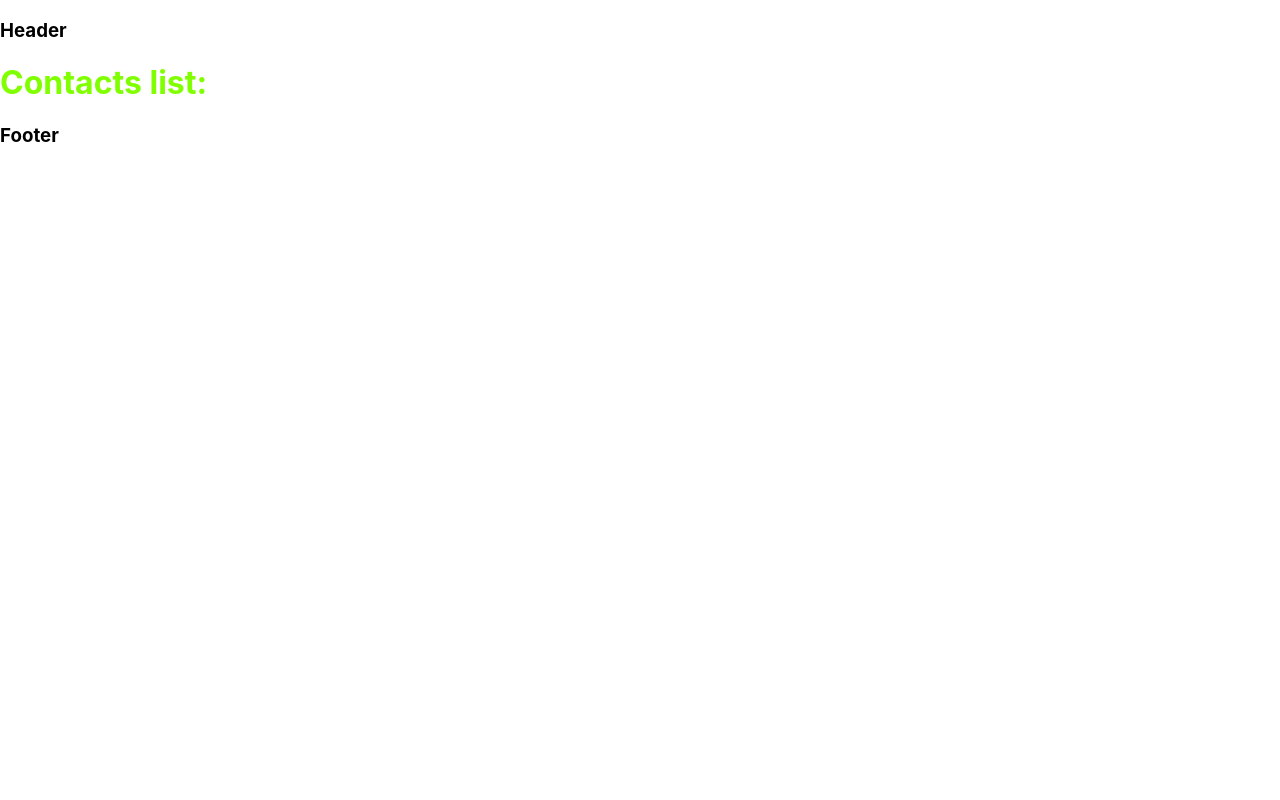
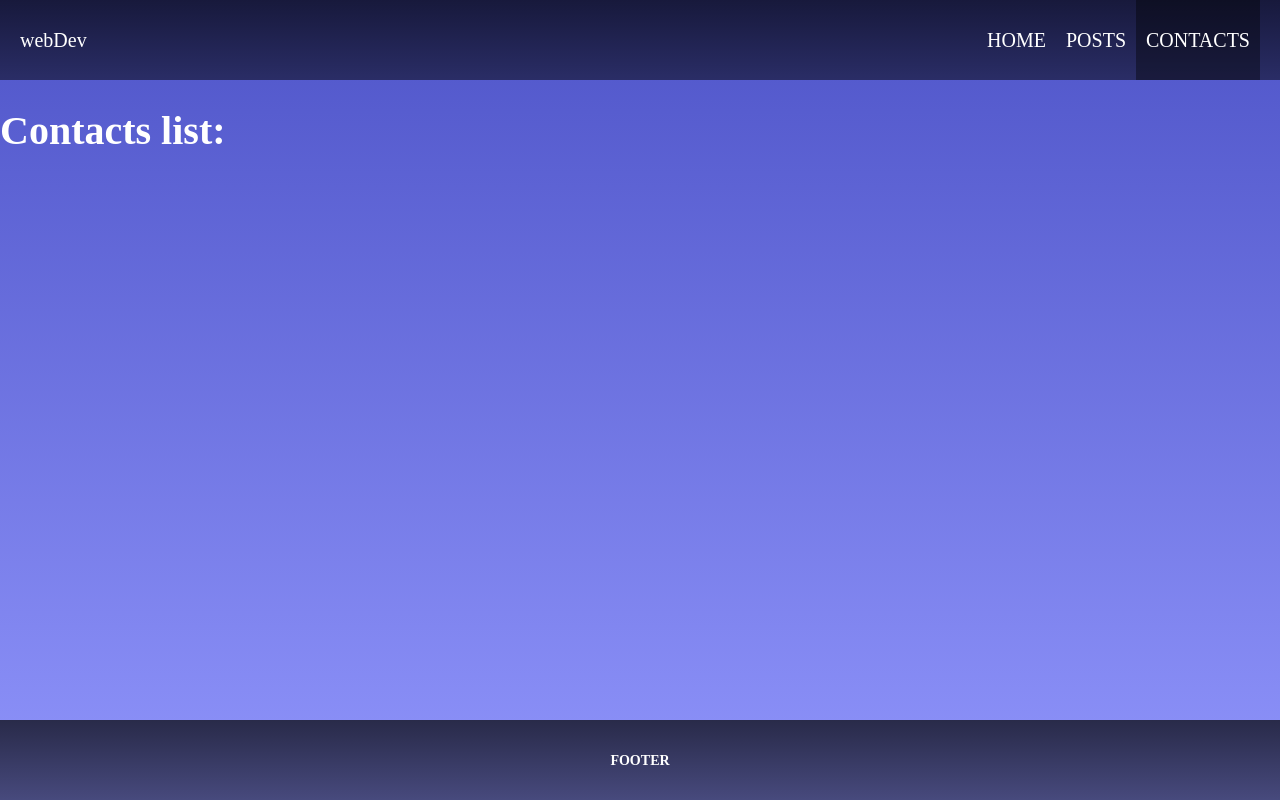
Before and after one commit to jjshko10/nextjs-course, a Next.js app in the folder next-js/: page /contacts in a window 1280 px wide. Built offline with nearby package versions, Linux system fonts and the light colour scheme.

Commit message:
redirect, nextjs router

```diff
--- a/next-js/components/Header.js
+++ b/next-js/components/Header.js
@@ -1,7 +1,7 @@
-import { Heading } from "./Heading";
+import { Navbar } from "./Navbar";
 
 export const Header = () => (
   <header>
-    <Heading tag='h3' text='Header' />
+    <Navbar />
   </header>
 );
--- /dev/null
+++ b/next-js/components/Navbar.js
@@ -0,0 +1,28 @@
+import { useRouter } from "next/router";
+import Link from "next/link";
+import styles from "../styles/Navbar.module.scss";
+
+const navigation = [
+  { id: 1, title: 'Home', path: '/' },
+  { id: 2, title: 'Posts', path: '/posts' },
+  { id: 3, title: 'Contacts', path: '/contacts' },
+];
+
+export const Navbar = () => {
+  const { pathname } = useRouter();
+
+  return (
+    <nav className={styles.nav}>
+      <div className={styles.logo}>
+        webDev
+      </div>
+      <div className={styles.links}>
+        {navigation.map(({ id, title, path }) => (
+          <Link key={id} href={path}>
+            <a className={pathname === path ? styles.active : null}>{title}</a>
+          </Link>
+        ))}
+      </div>
+    </nav>
+  )
+};
--- /dev/null
+++ b/next-js/styles/Navbar.module.scss
@@ -0,0 +1,26 @@
+.nav {
+    width: 100%;
+    height: 100%;
+    display: flex;
+    justify-content: space-between;
+    align-items: center;
+
+    .links {
+      height: 100%;
+    }
+
+    a {
+      height: 100%;
+      display: inline-flex;
+      align-items: center;
+      padding: 0 10px;
+      text-transform: uppercase;
+      color: #fff;
+      text-decoration: none;
+
+      &.active,
+      &:hover {
+        background-color: rgba(0, 0, 0, 0.4);
+      }
+    }
+  }
--- a/next-js/styles/globals.scss
+++ b/next-js/styles/globals.scss
@@ -2,19 +2,50 @@
 body {
   padding: 0;
   margin: 0;
-  font-family: -apple-system, BlinkMacSystemFont, Segoe UI, Roboto, Oxygen,
-    Ubuntu, Cantarell, Fira Sans, Droid Sans, Helvetica Neue, sans-serif;
 }
 
-a {
-  color: inherit;
-  text-decoration: none;
+body {
+  background: linear-gradient(to bottom, #4e54c8, #8f94fb);
+  color: #fff;
+  font-size: 20px;
 }
 
-* {
-  box-sizing: border-box;
+#__next {
+  min-height: 100vh;
+  display: grid;
+  grid-auto-rows: auto 1fr auto;
 }
 
-h1 {
-  color:chartreuse;
+main {
+  padding: 20px;
 }
+
+header,
+footer {
+  min-height: 80px;
+}
+
+header {
+  background-image: linear-gradient(
+    to bottom,
+    rgba(0, 0, 0, 0.7),
+    rgba(0, 0, 0, 0.5)
+  );
+  display: flex;
+  align-items: center;
+  padding: 0 20px;
+}
+
+footer {
+  background-image: linear-gradient(
+    to bottom,
+    rgba(0, 0, 0, 0.7),
+    rgba(0, 0, 0, 0.5)
+  );
+  text-align: center;
+  font-size: 12px;
+  display: flex;
+  justify-content: center;
+  align-items: center;
+  text-transform: uppercase;
+}
```
Also changed, not shown: next-js/pages/404.js (+15 -2 lines).
